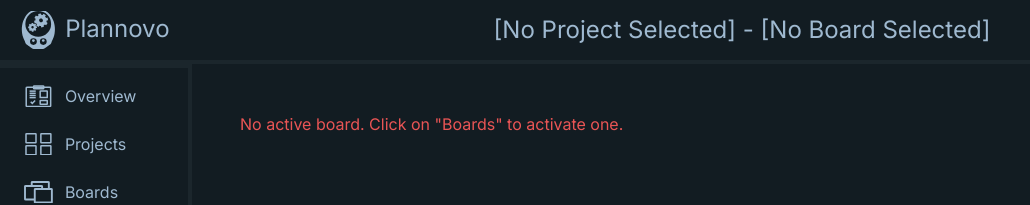
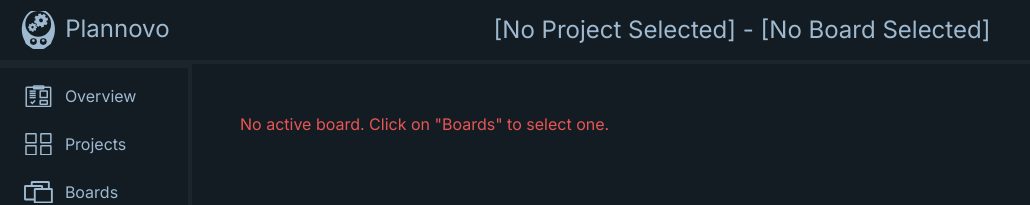
Before and after one commit to TerryHall-Git/Plannovo, a React (Create React App) app: page /tasks in a window 1280 px wide. Shown: the top 205 px of the page, without its empty margins (0-1030 px from the left). Built offline with nearby package versions, Linux system fonts and the light colour scheme; what @tiptap/extension-color would draw is missing.

Commit message:
text modification

```diff
--- a/src/components/Board.js
+++ b/src/components/Board.js
@@ -262,7 +262,7 @@
           <ContainerAdd refresh={refresh} />
         ) : (
           <div className="Board-warning">
-            <p>No active board. Click on "Boards" to activate one.</p>
+            <p>No active board. Click on "Boards" to select one. </p>
           </div>
         )}
       </div>
```
